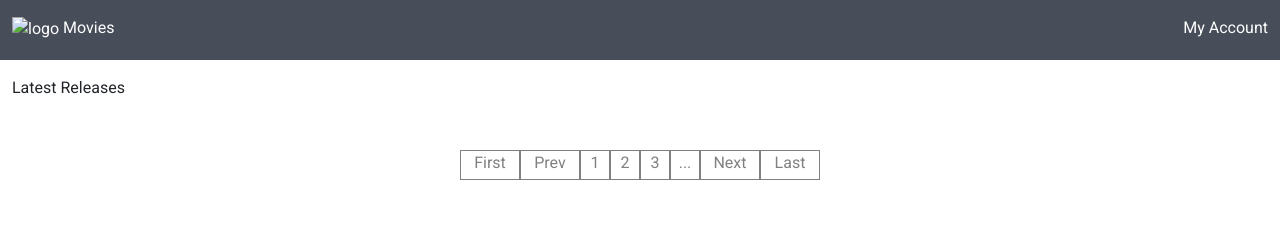
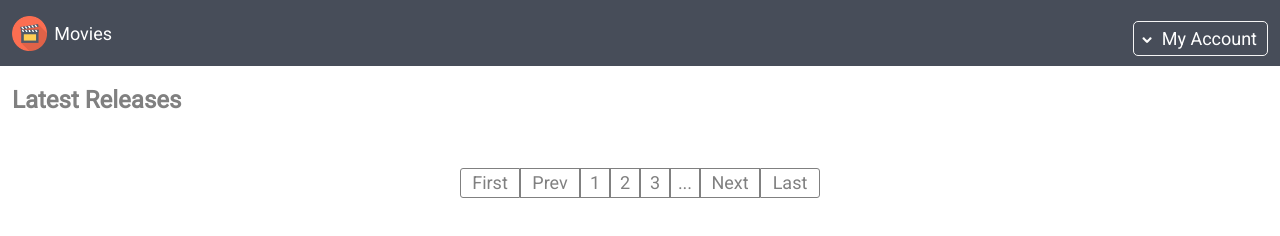
Before and after one commit to NATALIALOZER/movies-project-javascript, a website: page index.html in a window 1280 px wide. Drawn offline with nearby package versions, Linux system fonts and the light colour scheme; no server answers.

Commit message:
changed buttons style + added logo

```diff
--- a/index.html
+++ b/index.html
@@ -21,11 +21,13 @@
         <div class="container">
             <div class="header__inner">
                 <div class="header__logo">
-                    <img src="" alt="logo">
+                    <img src="./images/logo.png"  width="35" height="35" alt="logo">
                     Movies
                 </div>
                 <div class="header__account">
-                    <ul class="header__dropdown-list">My Account
+                    <ul class="header__dropdown-list">
+                        <img src="./images/drop.png" width="20px" height="20px" alt="drop_list">
+                        My Account
                     </ul>
                 </div>
             </div>
--- a/style/style.scss
+++ b/style/style.scss
@@ -7,6 +7,9 @@
 body{
     background-color: #fff;
     font-family: 'Roboto', sans-serif;
+    font-weight: 700;
+    color: gray;
+    font-size: 24px;
 }
 
 .container{
@@ -17,17 +20,34 @@ body{
 }
 
 .header{
+    font-size: 18px;
+    font-weight: 500;
     background-color: #474D59;
     width: 100%;
-    height: 60px;
+    height: auto;
     color: white;
     &__inner{
         display: flex;
         justify-content: space-between;
+
     }
-    &__dropdown-list li{
-        display: none;
+    &__logo{
+        display: flex;
+        justify-content: space-between;
+        width: 100px;
+        align-items: center;
+        margin-bottom: 15px;
     }
+    &__dropdown-list{
+        border: 1px solid whitesmoke;
+        border-radius: 5px;
+        padding: 3px 10px 3px 3px;
+        margin: 5px 0 0 0;
+        li{
+            display: none;
+        }
+    }
+
 }
 
 .main{
@@ -57,6 +77,20 @@ body{
         width: 60px;
         height: 30px;
         text-align: center;
+        font-size: 18px;
+        font-weight: 400;
+
+    }
+    .pageButton:first-child{
+        border-top-left-radius: 3px;
+        border-bottom-left-radius: 3px;
+    }
+    .pageButton:last-child{
+        border-top-right-radius: 3px;
+        border-bottom-right-radius: 3px;
+    }
+    .outline-none{
+        font-size: 18px;
     }
     .clickPageNumber {
         border: 1px solid gray;
@@ -64,6 +98,8 @@ body{
         width: 30px;
         height: 30px;
         text-align: center;
+        font-size: 18px;
+        font-weight: 400;
     }
     .pagination-block {
         justify-content: center;
@@ -82,7 +118,8 @@ body{
         cursor: pointer;
     }
     .opacity {
-        opacity: 0.5;
+        opacity: 0;
+        visibility: hidden;
     }
     .outline-none {
         outline: none;
```
Also changed, not shown: images/drop.png (added), images/logo.png (added), style/style.css, 1 other file.
